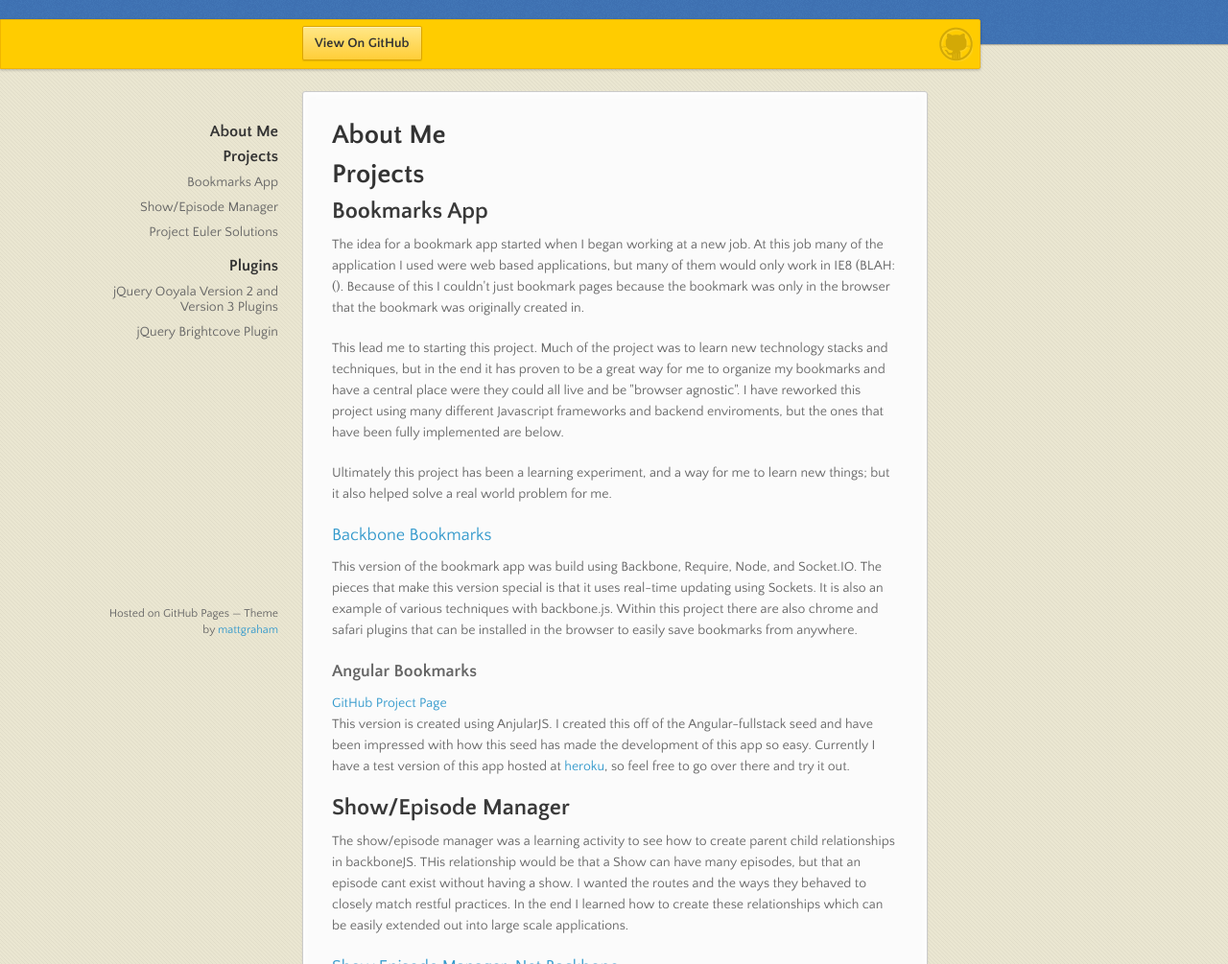
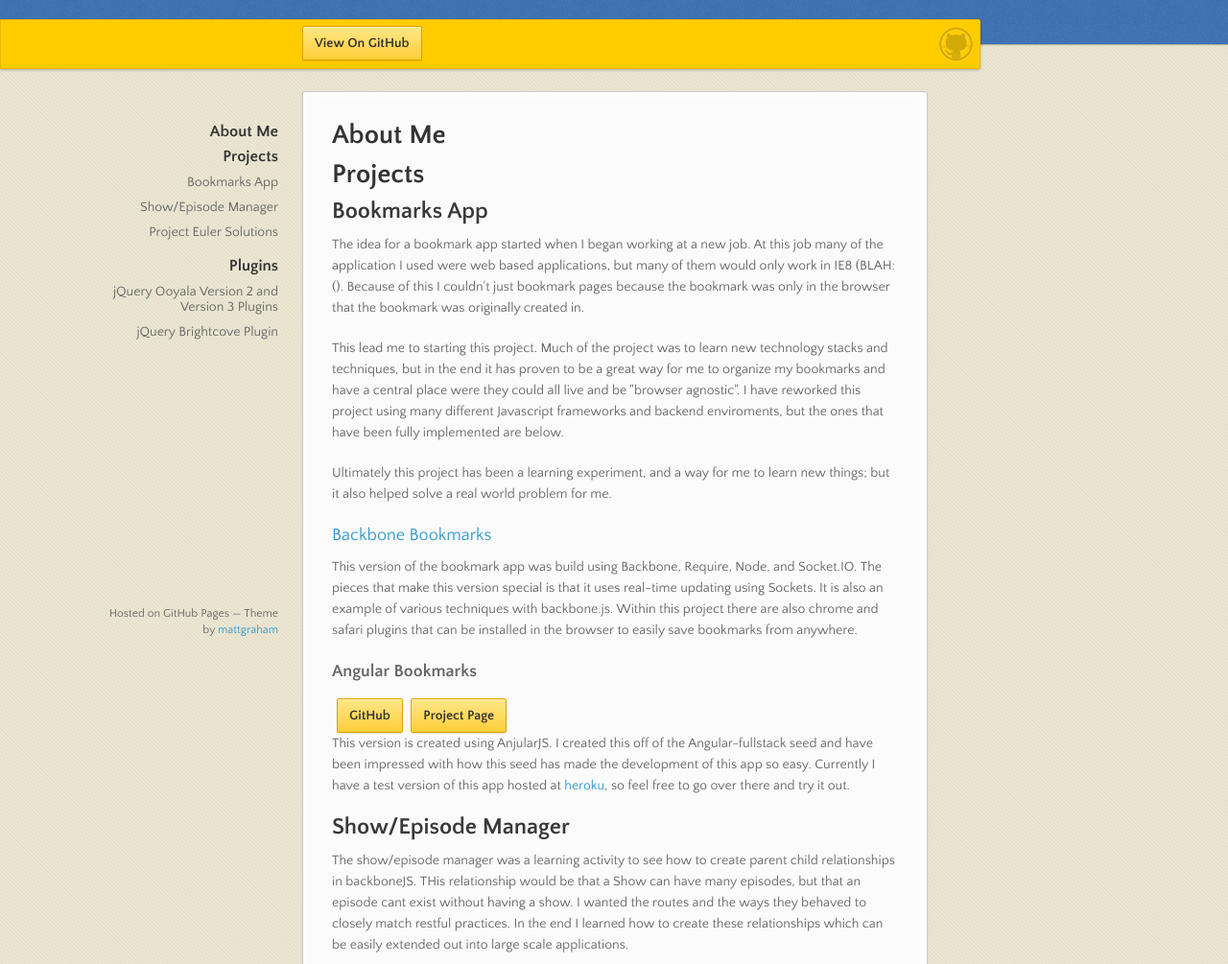
Before and after one commit to cdumas22/cdumas22.github.io, a plain HTML site: page index.html in a window 1280 px wide. Shown: the part 95-1100 px from the top of the page at 96% size. Drawn offline with nearby package versions, Linux system fonts and the light colour scheme.

Commit message:
changed scope of button css

```diff
--- a/stylesheets/styles.css
+++ b/stylesheets/styles.css
@@ -708,7 +708,7 @@ header p {
   border-radius: 0px 2px 2px 0px;
   padding-right: 10px;
 }
-#banner .button {
+.button {
   border: 1px solid #dba500;
   background: -webkit-gradient(linear, 50% 0%, 50% 100%, color-stop(0%, #ffe788), color-stop(100%, #ffce38));
   background: -webkit-linear-gradient(#ffe788, #ffce38);
```
